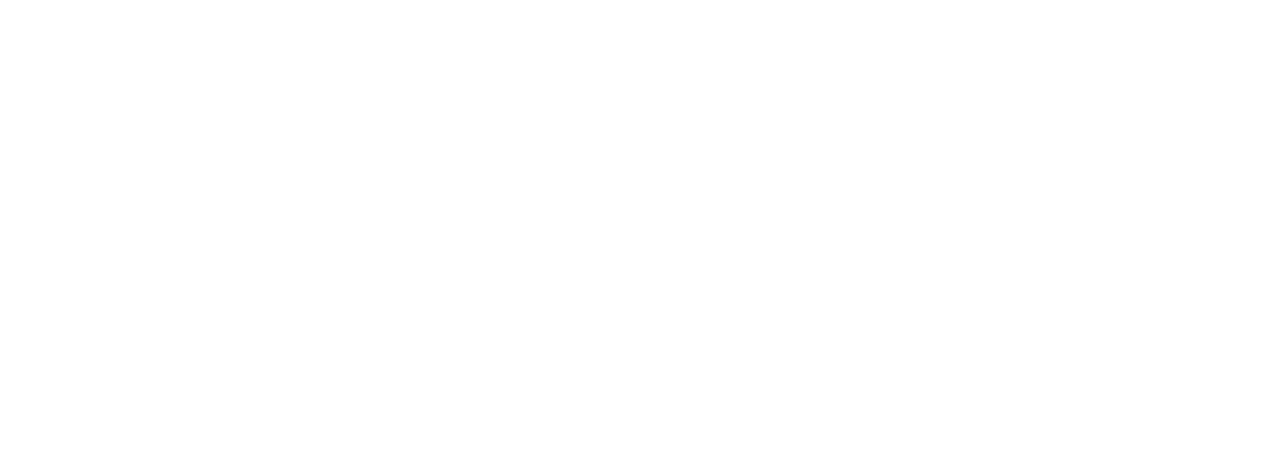
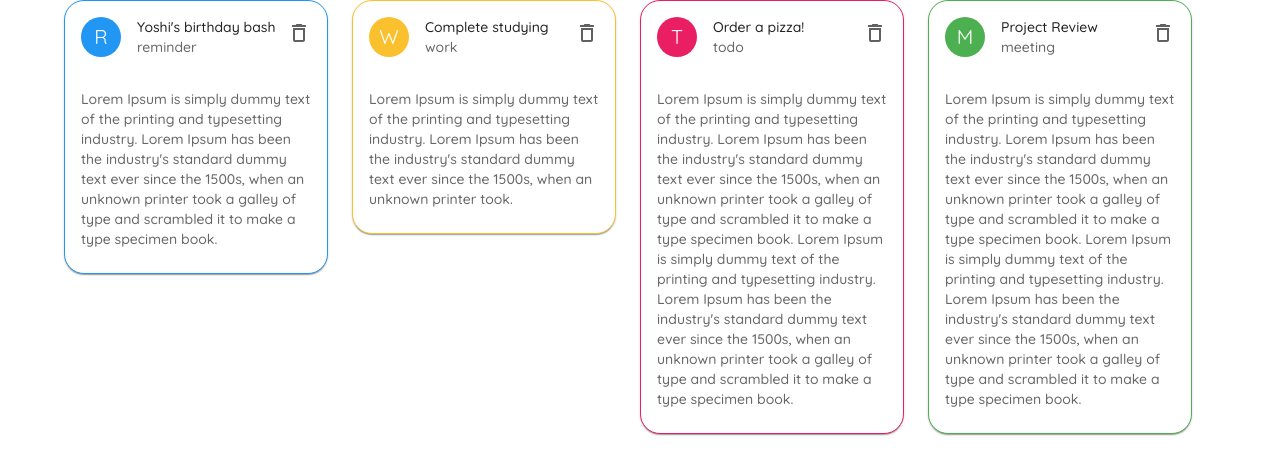
Before and after one commit to expellialbus/Note-App, a React (Create React App) app: page / in a window 1280 px wide. Before the commit this address had no page. Shown: the top 474 px of the page. Built offline with nearby package versions, Linux system fonts and the light colour scheme; data requests are answered from the project's data file.

Commit message:
Notes page has been created.

```diff
--- a/package.json
+++ b/package.json
@@ -6,6 +6,7 @@
     "@emotion/react": "^11.8.1",
     "@emotion/styled": "^11.8.1",
     "@mui/icons-material": "^5.4.2",
+    "@mui/lab": "^5.0.0-alpha.70",
     "@mui/material": "^5.4.3",
     "@testing-library/jest-dom": "^5.16.2",
     "@testing-library/react": "^12.1.3",
--- a/src/App.js
+++ b/src/App.js
@@ -4,6 +4,7 @@
 import { purple } from "@mui/material/colors";
 
 import Create from "./pages/Create";
+import Notes from "./pages/Notes";
 
 const theme = createTheme({
   palette: {
@@ -24,6 +25,7 @@
     <ThemeProvider theme={theme}>
       <Router>
         <Routes>
+          <Route index element={<Notes />} />
           <Route path="/create" element={<Create />} />
         </Routes>
       </Router>
--- /dev/null
+++ b/src/pages/Notes.js
@@ -0,0 +1,34 @@
+import { useEffect, useState } from "react";
+
+import { Masonry } from "@mui/lab";
+import { Box, Container } from "@mui/material";
+
+import { URL } from "../config";
+import NoteCard from "../components/NoteCard";
+
+const Notes = () => {
+  const [notes, setNotes] = useState([]);
+
+  useEffect(
+    () =>
+      fetch(URL)
+        .then((response) => response.json())
+        .then((data) => setNotes(data))
+        .catch((error) => console.log(error)),
+    []
+  );
+
+  return (
+    <Container>
+      <Masonry columns={{ xs: 1, md: 2, lg: 4 }} spacing={3}>
+        {notes.map((note) => (
+          <Box key={note.id}>
+            <NoteCard note={note} />
+          </Box>
+        ))}
+      </Masonry>
+    </Container>
+  );
+};
+
+export default Notes;
```
Also changed, not shown: 1 other file (tests, documents, lock files or other folders).
